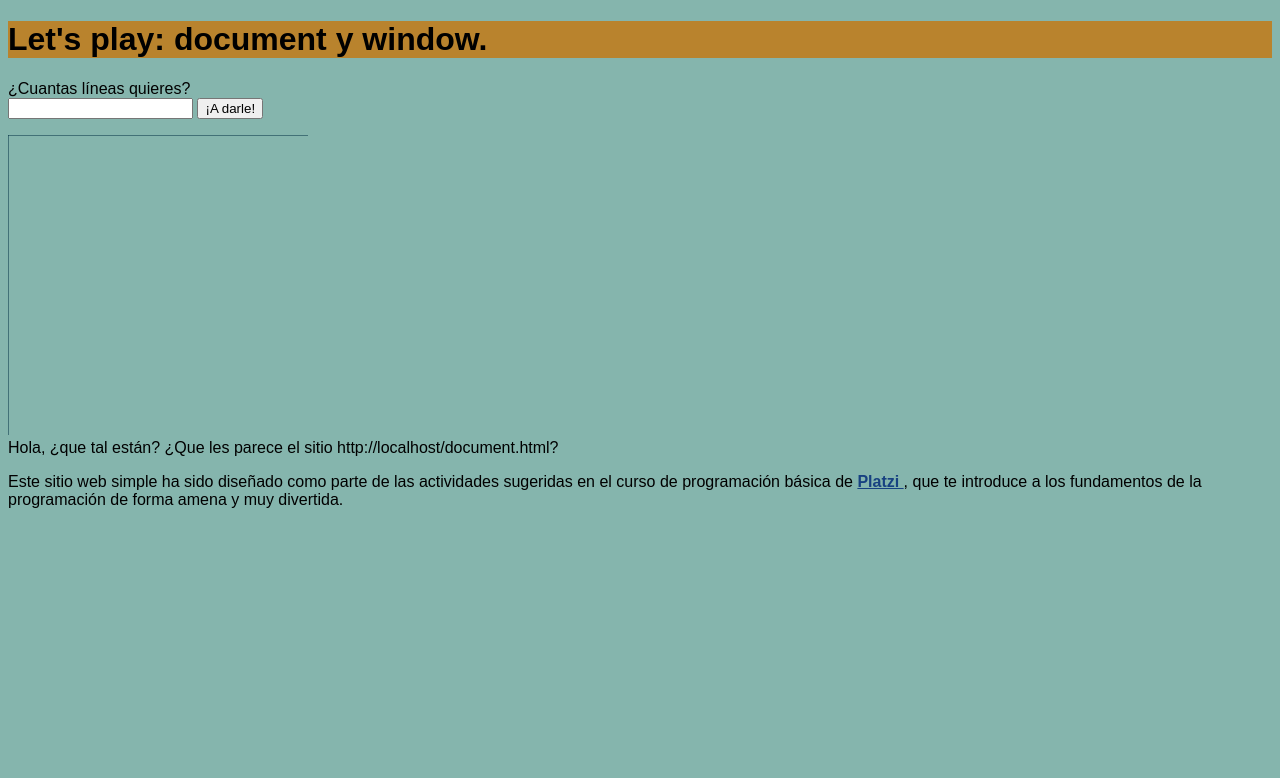
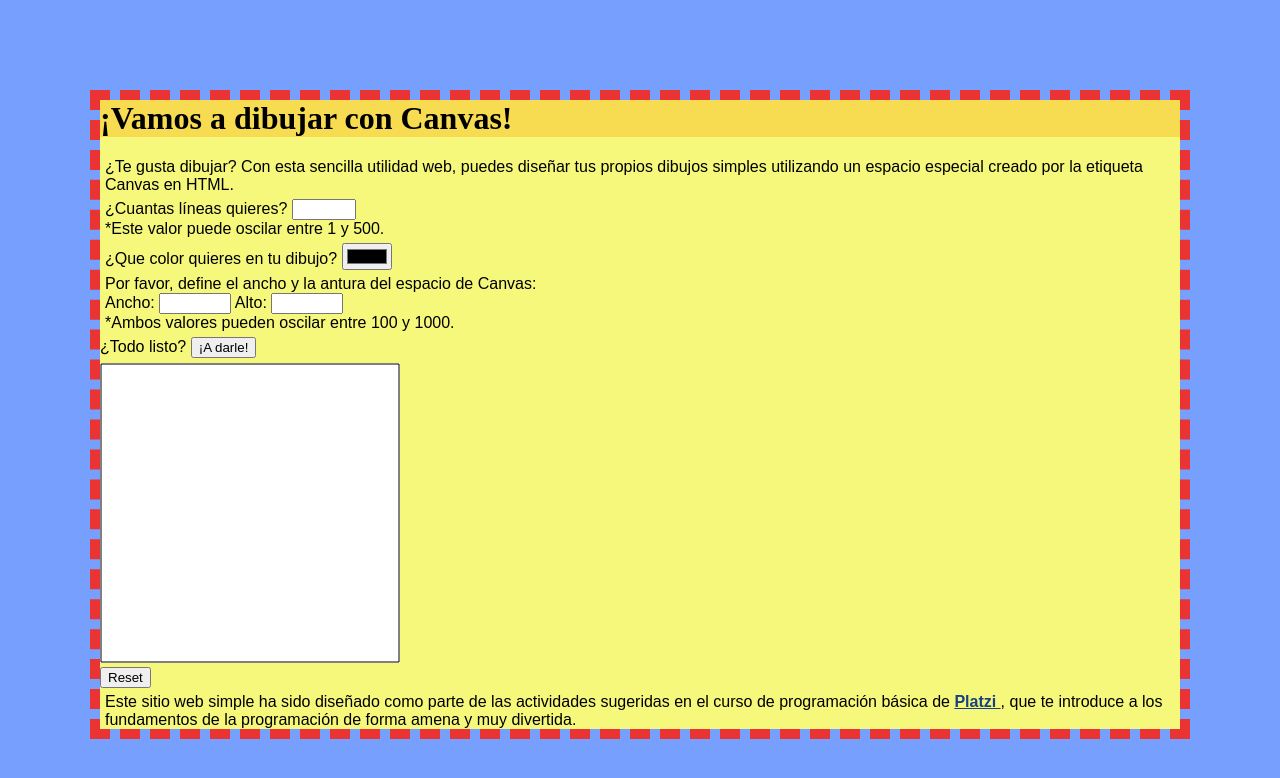
Before and after one commit to GuPi0s/hello-world, a plain HTML site: page document.html in a window 1280 px wide. Both pictures are taken after a click on the button "¡A darle!". Drawn offline with Linux system fonts and the light colour scheme.

Commit message:
I tried to properly sync the size of canvas to a variable, to be able to customize it with an input. Still not get any progress, but while testing different approaches to the problem, ended upgrading some things of the code. The sync process will be delayed to a further time, as I am currently unable to do it properly.

```diff
--- /dev/null
+++ b/canvas/document-draw.js
@@ -0,0 +1,40 @@
+var numLine = document.getElementById("numIn");
+var start = document.getElementById("buttom_start");
+var color = document.getElementById("color");
+start.addEventListener("click", drawByClick );
+
+var d = document.getElementById("canvas");
+var lienzo = d.getContext("2d");
+var ancho = d.width;
+var alto = d.height;
+
+function drawByClick() {
+  var linea = parseInt(numLine.value);
+  var anc = ancho - 1;
+  var alt = alto - 1;
+  var espacio = ancho / linea;
+  var l = 0;
+  var xi, nxi;
+  var lineColor = color.value;
+
+  for(l = 0; l < linea; l++) {
+    xi = espacio * l;
+    nxi = linea - espacio * l;
+    drawLine(lineColor, 0, xi, xi, 300);
+    drawLine(lineColor, xi, 0, 300, xi);
+    console.log("linea " + l);
+  }
+  drawLine(color, 1, 1, anc, 1);
+  drawLine(color, 1, 1, 1, alt);
+  drawLine(color, 1, alt, anc, alt);
+  drawLine(color, anc, 1, anc, alt);
+}
+
+function drawLine(color, x_start, y_start, x_final, y_final) {
+  lienzo.beginPath();
+  lienzo.strokeStyle = color;
+  lienzo.moveTo(x_start, y_start);
+  lienzo.lineTo(x_final, y_final);
+  lienzo.stroke();
+  lienzo.closePath();
+}
--- a/canvas/draw1.js
+++ /dev/null
@@ -1,36 +0,0 @@
-var numIn = document.getElementById("txt_numInput");
-var start = document.getElementById("buttom_start");
-start.addEventListener("click", drawByClick );
-
-var d = document.getElementById("draw1");
-var lienzo = d.getContext("2d");
-console.log(lienzo);
-
-function drawByClick() {
-  var linea = parseInt(numIn.value);
-  var blue = "#012F43";
-  var l = 0;
-  var xi, nxi;
-  console.log(linea);
-
-  do {
-    xi = 10 * l;
-    nxi = linea - 10 * l;
-    drawLine(blue, 0, xi, xi, 300);
-    drawLine(blue, xi, 0, 300, xi);
-    drawLine(blue, )
-    console.log("linea " + l);
-    l = l + 1;
-  } while(l < linea);
-}
-
-// Use the function drawLine to make your own drawings appear when you charge document.html
-
-function drawLine(color, x_start, y_start, x_final, y_final) {
-  lienzo.beginPath();
-  lienzo.strokeStyle = color;
-  lienzo.moveTo(x_start, y_start);
-  lienzo.lineTo(x_final, y_final);
-  lienzo.stroke();
-  lienzo.closePath();
-}
--- a/document.html
+++ b/document.html
@@ -3,18 +3,36 @@
   <head>
     <meta charset="utf-8">
     <title>Document object model</title>
-    <link href="styles/style.css" rel="stylesheet">
+    <link href="styles/document-style.css" rel="stylesheet">
   <head>
   <body>
-    <h1>Let's play: document y window.</h1>
+    <h1>¡Vamos a dibujar con Canvas!</h1>
+    <p>¿Te gusta dibujar? Con esta sencilla utilidad web, puedes diseñar tus propios dibujos
+      simples utilizando un espacio especial creado por la etiqueta Canvas en HTML.</p>
     <p>
-      ¿Cuantas líneas quieres?<br />
-      <input type="text" id="txt_numInput"/>
+      <label for="numLine">¿Cuantas líneas quieres?</label>
+      <input type="number" name="line_number" id="numIn" min="1" max="500"><br />
+      *Este valor puede oscilar entre 1 y 500.
+    </p>
+    <p>
+      <label for="color">¿Que color quieres en tu dibujo?</label>
+      <input type="color" name="color" id="color">
+    </p>
+    <p>
+      Por favor, define el ancho y la antura del espacio de Canvas:<br />
+      <label for="width">Ancho:</label>
+      <input type="number" name="canvas_width" id="width" min="100" max="1000" step="10">
+      <label for="height">Alto:</label>
+      <input type="number" name="canvas_height" id="height" min="100" max="1000" step="10"><br />
+      *Ambos valores pueden oscilar entre 100 y 1000.
+    </p>
+      ¿Todo listo?
       <input type="button" value="¡A darle!" id="buttom_start"/>
     </p>
-    <canvas id="draw1" width="300" height="300"></canvas><br>
-    <script type="text/javascript" src="canvas/draw1.js"></script>
+    <canvas id="canvas" width="300" height="300"></canvas><br>
+    <script type="text/javascript" src="canvas/document-draw.js"></script>
     <script type="text/javascript" src="scripts/document-code.js"></script>
+    <input type="reset" id="reset">
     <p>Este sitio web simple ha sido diseñado como parte de las actividades sugeridas en el
       curso de programación básica de <a href="www.platzi.com" title="Platzi"><strong>Platzi
       </a></strong>, que te introduce a los fundamentos de la programación de forma amena
--- a/scripts/document-code.js
+++ b/scripts/document-code.js
@@ -1,15 +1,9 @@
-var numLine = document.getElementById("txt_numLine");
-var start = document.getElementById("buttom_start");
-start.addEventListener("click", drawByClick )
-
 var ruta = window.location;
 var win = window;
 var doc = document;
 var nav = navigator;
 var csl = console;
 alert("Haz entrado a " + ruta + ".");
-document.write("Hola, ¿que tal están?");
-document.write(" ¿Que les parece el sitio " + ruta + "? ");
 console.log("Mensaje");
 console.log(win);
 console.log(doc);
--- /dev/null
+++ b/styles/document-style.css
@@ -0,0 +1,24 @@
+html {
+  background-color: #779FFD;
+}
+body {
+  background-color: #F6F87C;
+  color: black;
+  font-family: "Arial";
+  margin: 100px;
+  outline: 10px dashed #EA3434;
+}
+h1 {
+  background-color: #F7DB50;
+  color: #000;
+  font-family: "Bookman Old Style";
+}
+p {
+  margin: 5px;
+}
+a {
+  color: #174181;
+}
+canvas {
+  background-color: white;
+}
```
